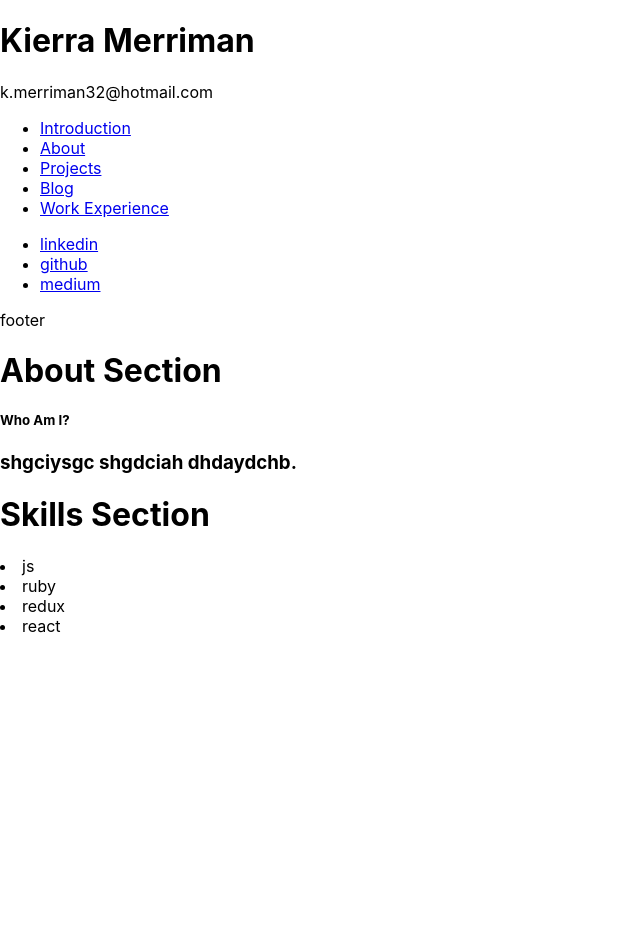
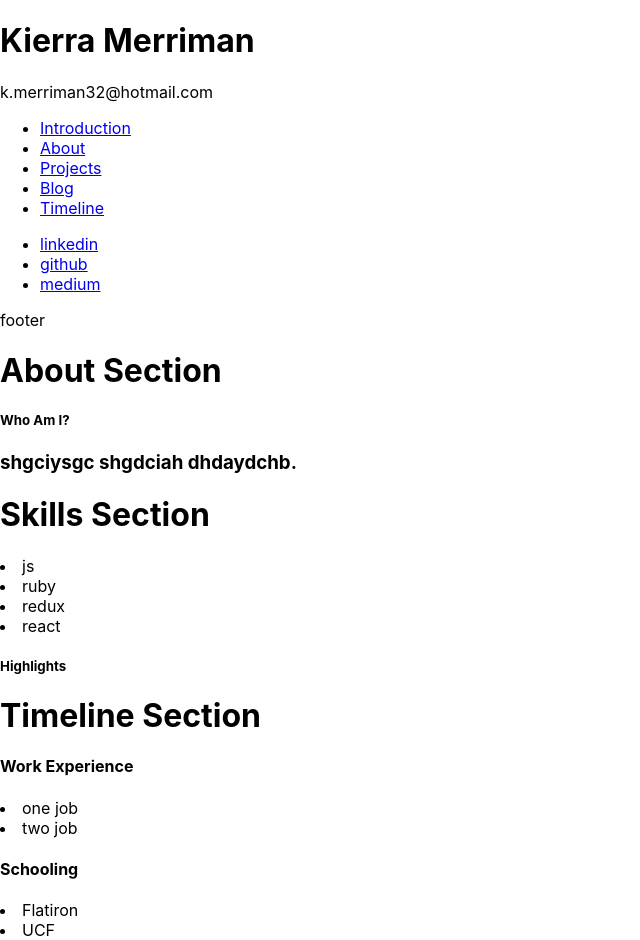
Before and after one commit to kierrakay/React_Portfolio, a React (Create React App) app in the folder frontend/: page / in a window 1280 px wide. Shown: the whole page, without its empty margins (0-640 px from the left). Before the commit the page ends 800 px from the top, so only its background shows below. Built offline with nearby package versions, Linux system fonts and the light colour scheme.

Commit message:
Timeline section boiler plate set up

```diff
--- a/frontend/src/App.js
+++ b/frontend/src/App.js
@@ -2,12 +2,14 @@ import React from 'react';
 import './App.css';
 import Intro from './components/Intro'
 import About from './components/About'
+import Timeline from './components/Timeline';
 
 function App() {
   return (
     <div>
       <Intro />
       <About />
+      <Timeline />
     </div>
   );
 }
--- a/frontend/src/components/Intro.js
+++ b/frontend/src/components/Intro.js
@@ -17,7 +17,7 @@ export default class Intro extends Component {
                 <li><a href="/" >About</a></li>
                 <li><a href="/" >Projects</a></li>
                 <li><a href="/" >Blog</a></li>
-                <li><a href="/" >Work Experience</a></li>
+                <li><a href="/" >Timeline</a></li>
               </ul>
             </div>
           </nav>
--- /dev/null
+++ b/frontend/src/components/Timeline.js
@@ -0,0 +1,20 @@
+import React from 'react'
+
+class Timeline extends React.Component {
+    render () {
+        return (
+            <div>
+                <h5>Highlights</h5>
+                <h1>Timeline Section</h1>
+                <h4>Work Experience</h4>
+                <li>one job</li>
+                <li>two job</li>
+                <h4>Schooling</h4>
+                <li>Flatiron</li>
+                <li>UCF</li>
+            </div>
+        )
+    }
+}
+
+export default Timeline
```
Also changed, not shown: frontend/src/components/WorkExperience.js (deleted, +0 -11 lines).
